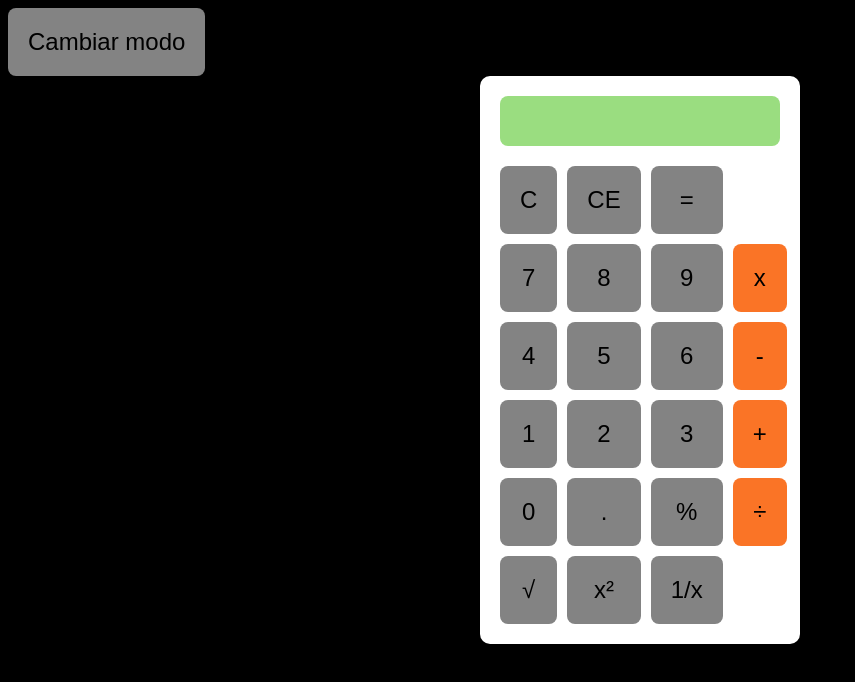
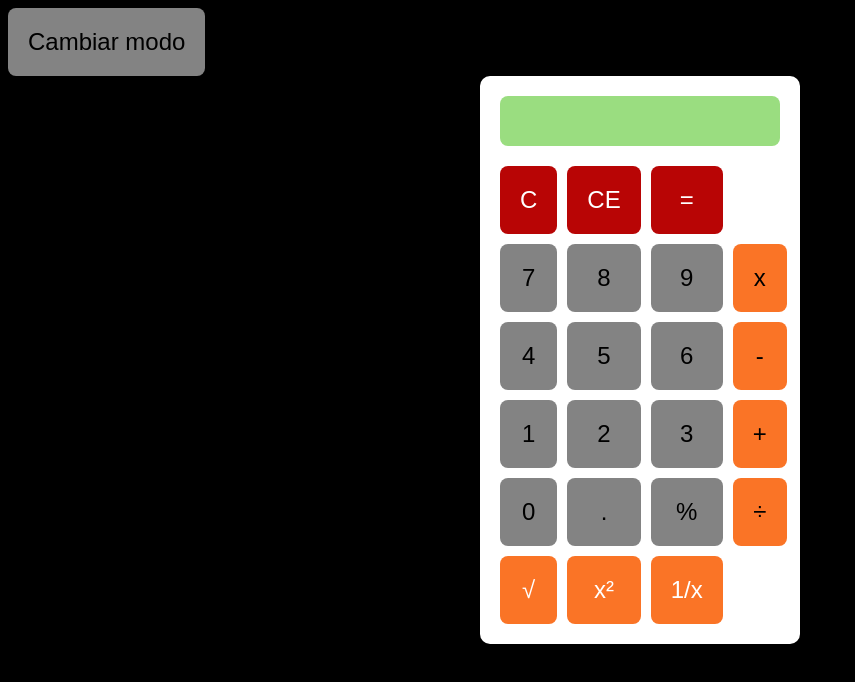
Before and after one commit to Danicraft708/Wed-calculadora, a plain HTML site: page index.html in a window 1280 px wide. Shown: the whole page, without its empty margins (0-855 px from the left). Drawn offline with Linux system fonts and the light colour scheme.

Commit message:
Update index.html

```diff
--- a/index.html
+++ b/index.html
@@ -16,9 +16,9 @@
      	  </div>
      	  <div class="buttons">
 
-     	  	  <button class="btn" onclick="clearDisplay()">C</button>
-     	  	  <button class="btn" onclick="clearEntry()">CE</button>
-     	  	  <button class="btn" onclick="calculate()">=</button>
+     	  	  <button class="btn red" onclick="clearDisplay()">C</button>
+     	  	  <button class="btn red" onclick="clearEntry()">CE</button>
+     	  	  <button class="btn red" onclick="calculate()">=</button>
      	  	  <br>
 
      	  	  <button class="btn" onclick="appendToDisplay('7')">7</button><button class="btn" onclick="appendToDisplay('8')">8</button>
@@ -40,9 +40,9 @@
      	  	  <button class="btn" onclick="appendToDisplay('%')">%</button>
      	  	  <button class="btn" onclick="appendToDisplay('/')" style="background-color: #fa7426;">÷</button>
 
-     	  	  <button class="btn" onclick="squareRoot()">√</button>
-     	  	  <button class="btn" onclick="square()">x²</button>
-     	  	  <button class="btn" onclick="reciprocal()">1/x</button>
+     	  	  <button class="btn orange" onclick="squareRoot()">√</button>
+     	  	  <button class="btn orange" onclick="square()">x²</button>
+     	  	  <button class="btn orange" onclick="reciprocal()">1/x</button>
      	  </div>
      </div>
 
```
